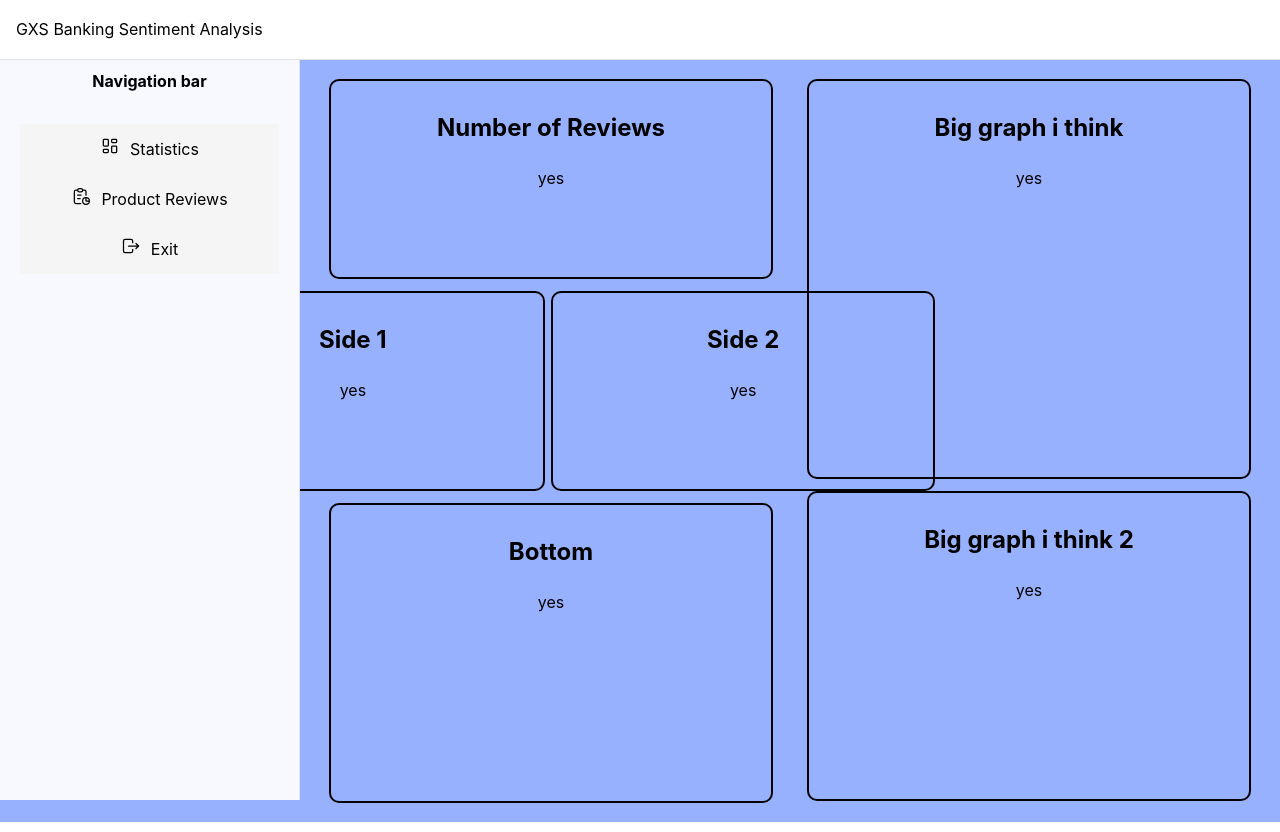
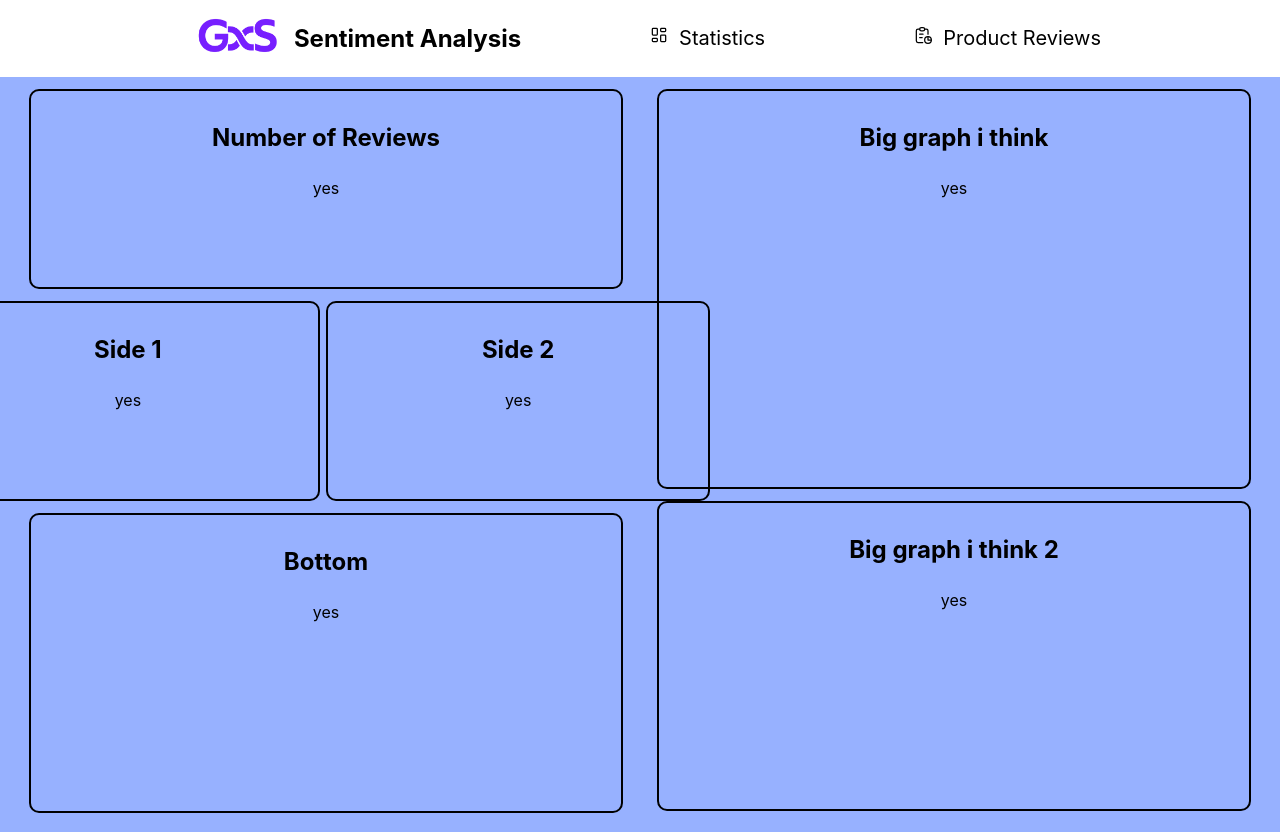
Before and after one commit to AY2324S2-DSA3101-WaddleWaffles/Banking-Sentiment-Analysis, a React (Vite) app in the folder client/: page / in a window 1280 px wide. Built offline with nearby package versions, Linux system fonts and the light colour scheme.

Commit message:
Changed to horizontal navbar

```diff
--- a/client/package.json
+++ b/client/package.json
@@ -24,6 +24,7 @@
     "eslint-plugin-react": "^7.34.1",
     "eslint-plugin-react-hooks": "^4.6.0",
     "eslint-plugin-react-refresh": "^0.4.6",
+    "postcss-preset-mantine": "^1.13.0",
     "vite": "^5.2.0"
   }
 }
--- a/client/src/App.jsx
+++ b/client/src/App.jsx
@@ -6,6 +6,7 @@ import Statistics from './statistics';
 import ProductReviews from './ProductReviews';
 import { Burger, Group, Skeleton } from '@mantine/core';
 import { useDisclosure } from '@mantine/hooks';
+import { HeaderSimple } from './HeaderSimple.jsx';
 
 function App() {
   //const [activeTab, setActiveTab] = useState(0); // Set the default tab to 'Dashboard'
@@ -38,25 +39,19 @@ function App() {
 
   return (
     <AppShell
-      header={{ height: 60}}
-      navbar={{ width: 300, breakpoint: 'sm', collapsed: { mobile: !opened } }}
+      // THE ONE CONTROLLING HEADER HEIGHT
+      header={{ height: 70}}
+      // navbar={{ width: 300, breakpoint: 'sm', collapsed: { mobile: !opened } }}
       padding="md"
     >
       <AppShell.Header>
-        <Group h="100%" px="md">
+        {/* <Group h="100%" px="md"> */}
           <Burger opened={opened} onClick={toggle} hiddenFrom="sm" size="sm" />
-          GXS Banking Sentiment Analysis
-        </Group>
+            <HeaderSimple setActiveHeaderTab={setActiveHeaderTab} activeHeaderTab={activeHeaderTab} onExitClick={handleExit} />
+        {/* </Group> */}
       </AppShell.Header>
 
-      <AppShell.Navbar style={{ backgroundColor: '#F8F8FF'}} >
-        <h1 style={{ fontSize: "16px" }}>
-          Navigation bar
-        </h1>
-        <NavbarMinimal setActiveHeaderTab={setActiveHeaderTab} activeHeaderTab={activeHeaderTab} onExitClick={handleExit} />
-      </AppShell.Navbar>
-
-      <AppShell.Main style={{ width: '100%', maxWidth: '100vw' }}>
+      <AppShell.Main style={{ width: '100%'}}>
         {activeHeaderTab === 'Statistics' && <Statistics />}
         {activeHeaderTab === 'Product Reviews' && <ProductReviews/>}
       </AppShell.Main>
--- /dev/null
+++ b/client/src/HeaderSimple.jsx
@@ -0,0 +1,67 @@
+import { useState } from 'react';
+import { Container, Group, Burger, UnstyledButton, rem } from '@mantine/core';
+import { useDisclosure } from '@mantine/hooks';
+import classes from './HeaderSimple.module.css';
+import {  IconLayoutDashboard,IconReport, IconLogout } from '@tabler/icons-react';
+import gxslogo from './assets/gxs-bank-logo.png';
+
+const labels = [
+  { icon: IconLayoutDashboard, label: 'Statistics' },
+  { icon: IconReport, label: 'Product Reviews' },
+];
+
+function TabLink({ icon: Icon, label, active, onClick }) {
+  return (
+    <UnstyledButton onClick={onClick} className={classes.link} data-active={active || undefined}>
+      <div className={classes.linkContent}>
+        <div className={classes.icon}>
+          <Icon style={{ width: rem(20), height: rem(20) }} stroke={1.5} />
+        </div>
+        <div className={classes.label}>{label}</div>
+      </div>
+    </UnstyledButton>
+  );
+}
+
+export function HeaderSimple({ setActiveHeaderTab, activeHeaderTab, onExitClick }) {
+  const [opened, { toggle }] = useDisclosure(false);
+
+  const links = labels.map((link, index) => (
+    <TabLink
+      {...link}
+      key={link.label}
+      active={index === activeHeaderTab}
+      onClick={() => setActiveHeaderTab(link.label)}
+    />
+  ));
+
+  return (
+    <div className={classes.header}>
+      <Container size="100%" className={classes.inner}>
+
+
+        {/* for the logo and heading */}
+        <Container style={{ display: "flex", justifyContent: "center", alignItems: "center", marginRight: "50px"}}>
+          <div>
+              <img src={gxslogo} alt="GXS Bank logo" style={{width: "100px", height: "auto"}}/>
+          </div>
+
+          <div>
+            <h2 className={classes.h2}>Sentiment Analysis</h2>
+          </div>
+        </Container>
+
+        {/* for the tabs */}
+        <div className={classes.linkContent}>
+          <Group gap={100} visibleFrom="xs">
+            {links}
+          </Group>
+          <Burger opened={opened} onClick={toggle} hiddenFrom="xs" size="sm" />
+        </div>
+
+      </Container>
+    </div>
+
+
+  );
+}
--- /dev/null
+++ b/client/src/HeaderSimple.module.css
@@ -0,0 +1,55 @@
+.header {
+    height: rem(20px);
+    margin-top: rem(120px);
+    background-color: var(--mantine-color-body);
+    border-bottom: rem(1px) solid light-dark(var(--mantine-color-gray-3), var(--mantine-color-dark-4));
+    justify-content: space-between;
+    align-items: center; /* Align items vertically in the center */
+    display:flex;
+
+  }
+
+  .inner {
+    margin-top: rem(120px);
+    height: rem(200px);
+    display: flex;
+    justify-content: center;
+    align-items: center;
+  }
+
+
+  /* button */
+  .link {
+    border-radius: var(--mantine-radius-md);
+    height: 50px;
+    width: 200px;
+    display: flex;
+    align-items: center;
+    justify-content: center;
+    gap: 10px;
+    background-color: '#F8F8FF';
+
+    &:hover {
+      background-color: light-dark(var(--mantine-color-gray-3), var(--mantine-color-dark-7));
+      color: var(--mantine-color-blue-light-color);
+    }
+
+    &[data-active] {
+      background-color: var(--mantine-color-blue-light);
+      color: var(--mantine-color-blue-light-color);
+      }
+    }
+
+  /* the content in the button */
+  .linkContent {
+    display: flex;
+    align-items: center;
+    gap: 10px; /* Adjust the gap as needed */
+    font-size: 20px
+  }
+
+  /* the container containing heading of the header */
+  .h2{
+    margin-right: 20px; /* Adjust as needed */
+    margin-left: 5px;
+  }
```
Also changed, not shown: client/src/assets/gxs-bank-logo.png (added), 1 other file (tests, documents, lock files or other folders).
